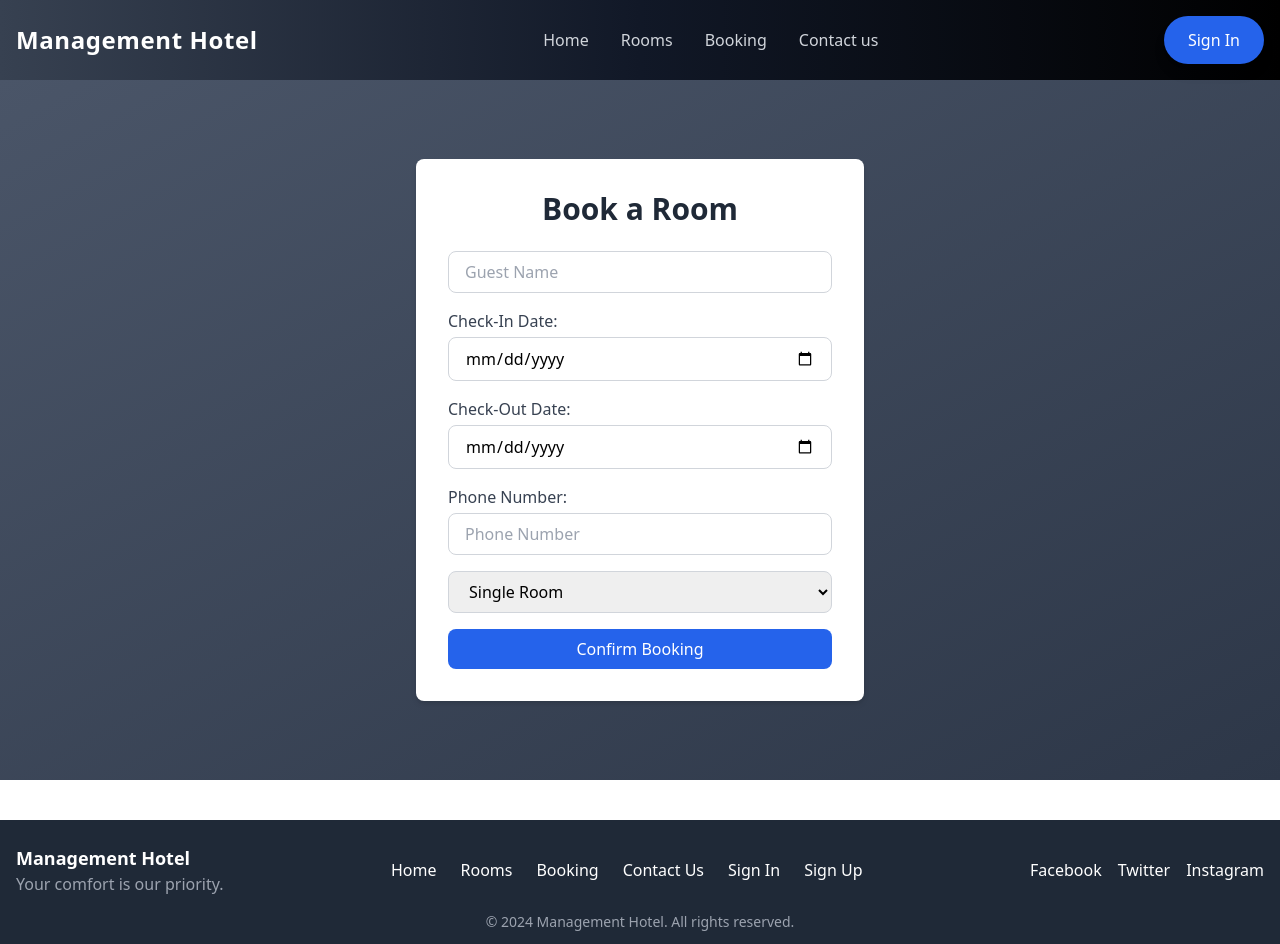
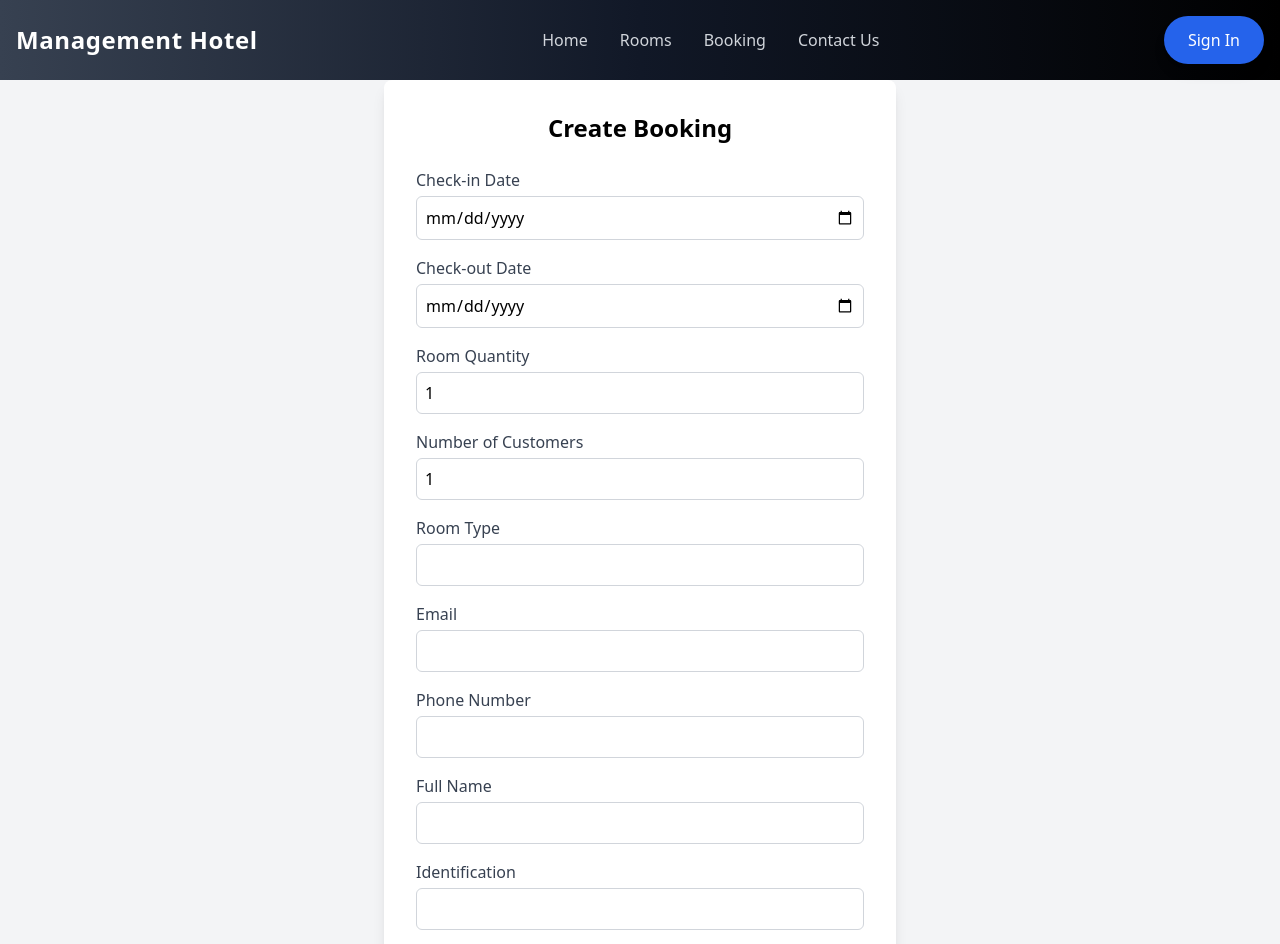
Before and after one commit to hiepquan11/HotelManagement, a React (Create React App) app in the folder Client/: page /booking in a window 1280 px wide. Shown: the top 944 px of the page. Built offline with nearby package versions, Linux system fonts and the light colour scheme.

Commit message:
create booking View

```diff
--- a/Client/package.json
+++ b/Client/package.json
@@ -8,6 +8,7 @@
     "@testing-library/react": "^13.4.0",
     "@testing-library/user-event": "^13.5.0",
     "axios": "^1.7.7",
+    "jwt-decode": "^4.0.0",
     "react": "^18.3.1",
     "react-dom": "^18.3.1",
     "react-router-dom": "^6.27.0",
--- a/Client/src/App.css
+++ b/Client/src/App.css
@@ -22,6 +22,7 @@
   justify-content: center;
   font-size: calc(10px + 2vmin);
   color: white;
+
 }
 
 .App-link {
--- a/Client/src/App.js
+++ b/Client/src/App.js
@@ -8,9 +8,13 @@ import ContactUs from './page/ContactUs';
 import SignIn from './page/SignIn'; // Import SignIn
 import SignUp from './page/SignUp';
 import Footer  from './page/Footer';
+import { AuthProvider } from "./page/AuthContext";
+import AddRoom from "./Room/AddRoom";
+
 
 function App() {
   return (
+    <AuthProvider>
     <Router>
       <div className="App">
         <Header />
@@ -21,10 +25,12 @@ function App() {
           <Route path="/Contact_us" element={<ContactUs />} />
           <Route path="/signin" element={<SignIn />} /> {/* Route for SignIn */}
           <Route path="/SignUp" element={<SignUp />} />
+          <Route path="/AddRoom" element={<AddRoom />} />
         </Routes>
         <Footer />
       </div>
     </Router>
+    </AuthProvider>
   );
 }
 
--- /dev/null
+++ b/Client/src/Room/AddRoom.jsx
@@ -0,0 +1,131 @@
+import React, { useState } from "react";
+
+const AddRoom = () => {
+  const [roomTypeName, setRoomTypeName] = useState("");
+  const [price, setPrice] = useState("");
+  const [files, setFiles] = useState(null);
+  const [errorMessage, setErrorMessage] = useState("");
+  const [successMessage, setSuccessMessage] = useState("");
+
+  // File change handler
+  const handleFileChange = (event) => {
+    setFiles(event.target.files);
+  };
+
+  // Handle form submission
+  const handleSubmit = async (event) => {
+    event.preventDefault();
+
+    if (!roomTypeName || price <= 0) {
+      setErrorMessage("Please provide valid room type name and price.");
+      return;
+    }
+
+    const formData = new FormData();
+    formData.append("roomTypeName", roomTypeName);
+    formData.append("price", price);
+
+    // Append files to FormData
+    for (let i = 0; i < files.length; i++) {
+      formData.append("files", files[i]);
+    }
+
+    try {
+      const response = await fetch("http://localhost:8080/api/roomType/add", {
+        method: "POST",
+        headers: {
+          Authorization: "Basic " + btoa("tuantuan:tuantuan"), // Adjust authorization if needed
+        },
+        body: formData,
+      });
+
+      if (!response.ok) {
+        const errorText = await response.text();
+        setErrorMessage("Error: " + errorText);
+        return;
+      }
+
+      const data = await response.json();
+      console.log(data)
+      setSuccessMessage("Room type added successfully!");
+      setRoomTypeName("");
+      setPrice("");
+      setFiles(null);
+    } catch (error) {
+      setErrorMessage("An error occurred. Please try again later.");
+    }
+  };
+
+  return (
+    <div className="max-w-lg mx-auto p-6 bg-white shadow-lg rounded-lg">
+      <h2 className="text-2xl font-bold text-center text-gray-800 mb-6">Add Room Type</h2>
+
+      {errorMessage && (
+        <div className="bg-red-500 text-white p-3 rounded mb-4">
+          <p>{errorMessage}</p>
+        </div>
+      )}
+
+      {successMessage && (
+        <div className="bg-green-500 text-white p-3 rounded mb-4">
+          <p>{successMessage}</p>
+        </div>
+      )}
+
+      <form onSubmit={handleSubmit}>
+        <div className="mb-4">
+          <label htmlFor="roomTypeName" className="block text-gray-700 font-semibold mb-2">
+            Room Type Name
+          </label>
+          <input
+            type="text"
+            id="roomTypeName"
+            value={roomTypeName}
+            onChange={(e) => setRoomTypeName(e.target.value)}
+            className="w-full px-4 py-2 border border-gray-300 rounded-md focus:outline-none focus:ring-2 focus:ring-indigo-500"
+            required
+          />
+        </div>
+
+        <div className="mb-4">
+          <label htmlFor="price" className="block text-gray-700 font-semibold mb-2">
+            Price
+          </label>
+          <input
+            type="number"
+            id="price"
+            value={price}
+            onChange={(e) => setPrice(e.target.value)}
+            className="w-full px-4 py-2 border border-gray-300 rounded-md focus:outline-none focus:ring-2 focus:ring-indigo-500"
+            required
+          />
+        </div>
+
+        <div className="mb-4">
+          <label htmlFor="files" className="block text-gray-700 font-semibold mb-2">
+            Upload Images
+          </label>
+          <input
+            type="file"
+            id="files"
+            multiple
+            onChange={handleFileChange}
+            className="w-full px-4 py-2 border border-gray-300 rounded-md focus:outline-none focus:ring-2 focus:ring-indigo-500"
+            required
+          />
+        </div>
+
+        <div className="flex justify-center">
+          <button
+            type="submit"
+            className="bg-indigo-600 text-white px-6 py-2 rounded-md hover:bg-indigo-700 focus:outline-none"
+          >
+            Add Room Type
+          </button>
+        </div>
+      </form>
+    </div>
+  );
+};
+
+export default AddRoom;
--- /dev/null
+++ b/Client/src/page/AuthContext.js
@@ -0,0 +1,30 @@
+import React, { createContext, useState, useEffect } from "react";
+
+export const AuthContext = createContext();
+
+export const AuthProvider = ({ children }) => {
+  const [isAuthenticated, setIsAuthenticated] = useState(false);
+
+  // Check for JWT in localStorage on app load
+  useEffect(() => {
+    const jwt = localStorage.getItem("jwt");
+    if (jwt) {
+      setIsAuthenticated(true);
+    }
+  }, []);
+
+  const login = () => {
+    setIsAuthenticated(true);
+  };
+
+  const logout = () => {
+    localStorage.removeItem("jwt");
+    setIsAuthenticated(false);
+  };
+
+  return (
+    <AuthContext.Provider value={{ isAuthenticated, login, logout }}>
+      {children}
+    </AuthContext.Provider>
+  );
+};
--- a/Client/src/page/Booking.jsx
+++ b/Client/src/page/Booking.jsx
@@ -1,87 +1,200 @@
 import React, { useState } from 'react';
-import '../Style/booking.css'; // Import your CSS file if needed
 
 const Booking = () => {
-  const [guestName, setGuestName] = useState('');
-  const [checkInDate, setCheckInDate] = useState('');
-  const [checkOutDate, setCheckOutDate] = useState('');
-  const [roomType, setRoomType] = useState('single');
-  const [phoneNumber, setPhoneNumber] = useState('');
+  const [formData, setFormData] = useState({
+    checkInDate: '',
+    checkOutDate: '',
+    quantityRoom: 1,
+    quantityCustomer: 1,
+    roomType: '',
+    customerEmail: '',
+    customerPhoneNumber: '',
+    customerName: '',
+    customerIdentification: ''
+  });
 
-  const handleSubmit = (e) => {
-    e.preventDefault();
-    console.log('Booking Details:', {
-      guestName,
-      checkInDate,
-      checkOutDate,
-      roomType,
-      phoneNumber,
+  const [responseMessage, setResponseMessage] = useState('');
+  const [isLoading, setIsLoading] = useState(false);
+
+  // Handle form field changes
+  const handleChange = (e) => {
+    setFormData({
+      ...formData,
+      [e.target.name]: e.target.value
     });
   };
 
+  // Handle form submission
+  const handleSubmit = async (e) => {
+    e.preventDefault();
+    setIsLoading(true);
+
+    try {
+      const response = await fetch('http://localhost:8080/api/booking/createBooking', {
+        method: 'POST',
+        headers: {
+          'Content-Type': 'application/json'
+        },
+        body: JSON.stringify(formData)
+      });
+
+      const result = await response.json();
+
+      if (response.ok) {
+        setResponseMessage(result.body.message);
+      } else {
+        setResponseMessage('Error creating booking.');
+      }
+    } catch (error) {
+      setResponseMessage('An error occurred while creating the booking.');
+    } finally {
+      setIsLoading(false);
+    }
+  };
+
   return (
-    <div className="booking-container">
-      <div className="bg-white shadow-md rounded-lg p-8 max-w-md w-full">
-        <h2 className="text-3xl font-bold text-gray-800 text-center mb-6">Book a Room</h2>
+    <div className="flex justify-center items-center min-h-screen bg-gray-100">
+      <div className="w-full max-w-lg bg-white shadow-lg rounded-lg p-8">
+        <h2 className="text-2xl font-bold mb-6 text-center">Create Booking</h2>
+
         <form onSubmit={handleSubmit} className="space-y-4">
-          <input
-            type="text"
-            placeholder="Guest Name"
-            value={guestName}
-            onChange={(e) => setGuestName(e.target.value)}
-            className="w-full px-4 py-2 border border-gray-300 rounded-lg focus:outline-none focus:ring-2 focus:ring-blue-500 text-black" // Change text color to black
-            required
-          />
+          {/* Check-in Date */}
           <div>
-            <label className="block text-gray-700 mb-1" htmlFor="checkInDate">Check-In Date:</label>
+            <label className="block text-gray-700">Check-in Date</label>
             <input
-              id="checkInDate"
               type="date"
-              value={checkInDate}
-              onChange={(e) => setCheckInDate(e.target.value)}
-              className="w-full px-4 py-2 border border-gray-300 rounded-lg focus:outline-none focus:ring-2 focus:ring-blue-500 text-black" // Change text color to black
+              name="checkInDate"
+              value={formData.checkInDate}
+              onChange={handleChange}
               required
+              className="mt-1 block w-full p-2 border border-gray-300 rounded-md"
             />
           </div>
+
+          {/* Check-out Date */}
           <div>
-            <label className="block text-gray-700 mb-1" htmlFor="checkOutDate">Check-Out Date:</label>
+            <label className="block text-gray-700">Check-out Date</label>
             <input
-              id="checkOutDate"
               type="date"
-              value={checkOutDate}
-              onChange={(e) => setCheckOutDate(e.target.value)}
-              className="w-full px-4 py-2 border border-gray-300 rounded-lg focus:outline-none focus:ring-2 focus:ring-blue-500 text-black" // Change text color to black
+              name="checkOutDate"
+              value={formData.checkOutDate}
+              onChange={handleChange}
               required
+              className="mt-1 block w-full p-2 border border-gray-300 rounded-md"
             />
           </div>
+
+          {/* Quantity Room */}
           <div>
-            <label className="block text-gray-700 mb-1" htmlFor="phoneNumber">Phone Number:</label>
+            <label className="block text-gray-700">Room Quantity</label>
             <input
-              id="phoneNumber"
-              type="tel"
-              placeholder="Phone Number"
-              value={phoneNumber}
-              onChange={(e) => setPhoneNumber(e.target.value)}
-              className="w-full px-4 py-2 border border-gray-300 rounded-lg focus:outline-none focus:ring-2 focus:ring-blue-500 text-black" // Change text color to black
+              type="number"
+              name="quantityRoom"
+              value={formData.quantityRoom}
+              onChange={handleChange}
               required
+              min="1"
+              className="mt-1 block w-full p-2 border border-gray-300 rounded-md"
             />
           </div>
-          <select
-            value={roomType}
-            onChange={(e) => setRoomType(e.target.value)}
-            className="w-full px-4 py-2 border border-gray-300 rounded-lg focus:outline-none focus:ring-2 focus:ring-blue-500 text-black" // Change text color to black
-          >
-            <option value="single">Single Room</option>
-            <option value="double">Double Room</option>
-            <option value="suite">Suite</option>
-          </select>
-          <button
-            type="submit"
-            className="w-full bg-blue-600 text-white px-4 py-2 rounded-lg hover:bg-blue-700 transition-colors duration-300"
-          >
-            Confirm Booking
-          </button>
+
+          {/* Quantity Customer */}
+          <div>
+            <label className="block text-gray-700">Number of Customers</label>
+            <input
+              type="number"
+              name="quantityCustomer"
+              value={formData.quantityCustomer}
+              onChange={handleChange}
+              required
+              min="1"
+              className="mt-1 block w-full p-2 border border-gray-300 rounded-md"
+            />
+          </div>
+
+          {/* Room Type */}
+          <div>
+            <label className="block text-gray-700">Room Type</label>
+            <input
+              type="number"
+              name="roomType"
+              value={formData.roomType}
+              onChange={handleChange}
+              required
+              className="mt-1 block w-full p-2 border border-gray-300 rounded-md"
+            />
+          </div>
+
+          {/* Customer Email */}
+          <div>
+            <label className="block text-gray-700">Email</label>
+            <input
+              type="email"
+              name="customerEmail"
+              value={formData.customerEmail}
+              onChange={handleChange}
+              required
+              className="mt-1 block w-full p-2 border border-gray-300 rounded-md"
+            />
+          </div>
+
+          {/* Customer Phone Number */}
+          <div>
+            <label className="block text-gray-700">Phone Number</label>
+            <input
+              type="text"
+              name="customerPhoneNumber"
+              value={formData.customerPhoneNumber}
+              onChange={handleChange}
+              required
+              className="mt-1 block w-full p-2 border border-gray-300 rounded-md"
+            />
+          </div>
+
+          {/* Customer Name */}
+          <div>
+            <label className="block text-gray-700">Full Name</label>
+            <input
+              type="text"
+              name="customerName"
+              value={formData.customerName}
+              onChange={handleChange}
+              required
+              className="mt-1 block w-full p-2 border border-gray-300 rounded-md"
+            />
+          </div>
+
+          {/* Customer Identification */}
+          <div>
+            <label className="block text-gray-700">Identification</label>
+            <input
+              type="text"
+              name="customerIdentification"
+              value={formData.customerIdentification}
+              onChange={handleChange}
+              required
+              className="mt-1 block w-full p-2 border border-gray-300 rounded-md"
+            />
+          </div>
+
+          {/* Submit Button */}
+          <div>
+            <button
+              type="submit"
+              disabled={isLoading}
+              className="w-full bg-blue-500 text-white py-2 px-4 rounded-md hover:bg-blue-600 transition"
+            >
+              {isLoading ? 'Booking...' : 'Create Booking'}
+            </button>
+          </div>
         </form>
+
+        {/* Response Message */}
+        {responseMessage && (
+          <div className="mt-4 text-center text-green-600">
+            {responseMessage}
+          </div>
+        )}
       </div>
     </div>
   );
--- a/Client/src/page/Header.jsx
+++ b/Client/src/page/Header.jsx
@@ -1,14 +1,16 @@
-import React from 'react';
-import { useNavigate } from 'react-router-dom'; // Import useNavigate
 
+import React, { useContext } from "react";
+import { useNavigate } from "react-router-dom";
+import { AuthContext } from "./AuthContext";
 
 const Header = () => {
+  const { isAuthenticated, logout } = useContext(AuthContext); // Use AuthContext
+  const navigate = useNavigate();
 
-    const navigate = useNavigate(); // Initialize the navigate hook
-
-    const handleSignInClick = () => {
-      navigate('/signin'); // Navigate to the SignIn view
-    };
+  const handleSignOut = () => {
+    logout(); // Call the logout function from AuthContext
+    navigate("/"); // Redirect to home
+  };
 
   return (
     <header className="flex flex-col md:flex-row justify-between items-center bg-gradient-to-r from-gray-700 via-gray-900 to-black p-6 md:p-4 shadow-md">
@@ -16,17 +18,42 @@ const Header = () => {
         <h1 className="text-white text-2xl font-extrabold tracking-wide">Management Hotel</h1>
       </div>
       <nav className="space-x-4 md:space-x-8 text-center">
-        <a href="/" className="text-gray-300 hover:text-white hover:underline transition-all duration-300">Home</a>
-        <a href="/Rooms " className="text-gray-300 hover:text-white hover:underline transition-all duration-300">Rooms</a>
-        <a href="/Booking" className="text-gray-300 hover:text-white hover:underline transition-all duration-300">Booking</a>
-        <a href="/Contact_us" className="text-gray-300 hover:text-white hover:underline transition-all duration-300">Contact us</a>
+        <a href="/" className="text-gray-300 hover:text-white hover:underline transition-all duration-300">
+          Home
+        </a>
+        <a href="/Rooms" className="text-gray-300 hover:text-white hover:underline transition-all duration-300">
+          Rooms
+        </a>
+        <a href="/Booking" className="text-gray-300 hover:text-white hover:underline transition-all duration-300">
+          Booking
+        </a>
+        <a href="/Contact_us" className="text-gray-300 hover:text-white hover:underline transition-all duration-300">
+          Contact Us
+        </a>
+        {isAuthenticated && (
+          <a
+            href="/AddRoom"
+            className="text-gray-300 hover:text-white hover:underline transition-all duration-300"
+          >
+            Add Room
+          </a>
+        )}
       </nav>
-      <button
-        className="bg-blue-600 hover:bg-blue-700 text-white px-6 py-3 rounded-full mt-4 md:mt-0 shadow-lg transform hover:scale-105 transition-transform duration-300"
-        onClick={handleSignInClick} // Handle button click
-      >
-        Sign In
-      </button>
+      {isAuthenticated ? (
+        <button
+          className="bg-red-600 hover:bg-red-700 text-white px-6 py-3 rounded-full mt-4 md:mt-0 shadow-lg"
+          onClick={handleSignOut}
+        >
+          Sign Out
+        </button>
+      ) : (
+        <button
+          className="bg-blue-600 hover:bg-blue-700 text-white px-6 py-3 rounded-full mt-4 md:mt-0 shadow-lg"
+          onClick={() => navigate("/signin")}
+        >
+          Sign In
+        </button>
+      )}
     </header>
   );
 };
--- a/Client/src/page/SignIn.jsx
+++ b/Client/src/page/SignIn.jsx
@@ -1,12 +1,14 @@
-import React, { useState } from "react";
+import React, { useState, useContext } from "react";
 import { useNavigate } from "react-router-dom";
+import { AuthContext } from "./AuthContext";
 
 const SignIn = () => {
+  const { login } = useContext(AuthContext); // Use AuthContext
   const [username, setUsername] = useState("");
   const [password, setPassword] = useState("");
   const [loading, setLoading] = useState(false);
   const [error, setError] = useState("");
-  const navigate = useNavigate(); // Add navigate hook
+  const navigate = useNavigate();
 
   const handleLogin = async (e) => {
     e.preventDefault();
@@ -24,8 +26,13 @@ const SignIn = () => {
 
       if (response.ok) {
         const data = await response.json();
-        console.log("Login successful:", data);
-        navigate("/"); // Redirect to HomeView on success
+        const jwt = data.jwt;
+        localStorage.setItem("jwt", jwt);
+
+        // Update authentication state
+        login();
+        // Navigate to home
+        navigate("/");
       } else {
         const errorData = await response.json();
         setError(errorData.message || "Login failed. Please try again.");
@@ -36,6 +43,7 @@ const SignIn = () => {
       setLoading(false);
     }
   };
+
 
   return (
     <div className="min-h-screen flex items-center justify-center bg-gray-100">
```
Also changed, not shown: 2 other files (tests, documents, lock files or other folders).
